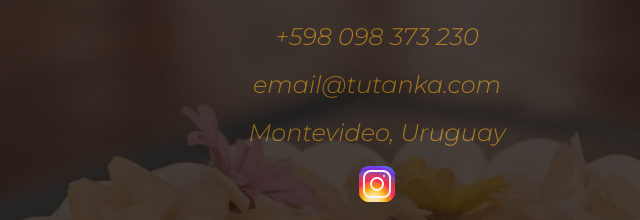
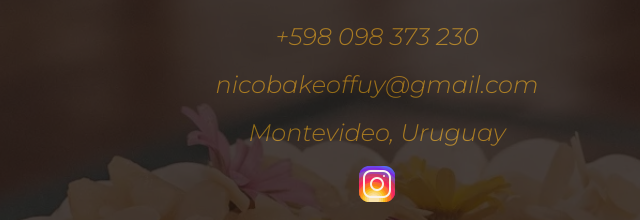
Before and after one commit to matonp93/PF-Navarro, a website: page pages/contacto.html in a window 1280 px wide. Shown: the part 279-499 px from the top of the page, 263-903 px from the left. Drawn offline with nearby package versions, Linux system fonts and the light colour scheme.

Commit message:
Pronto para entregar, modificacion en mail

```diff
--- a/pages/contacto.html
+++ b/pages/contacto.html
@@ -79,7 +79,7 @@
                   <i>+598 098 373 230</i>
                 </a>
                 <a href="#">
-                  <i>email@tutanka.com</i>
+                  <i>nicobakeoffuy@gmail.com</i>
                 </a>
                 <a href="#">
                   <i>Montevideo, Uruguay</i>
```
